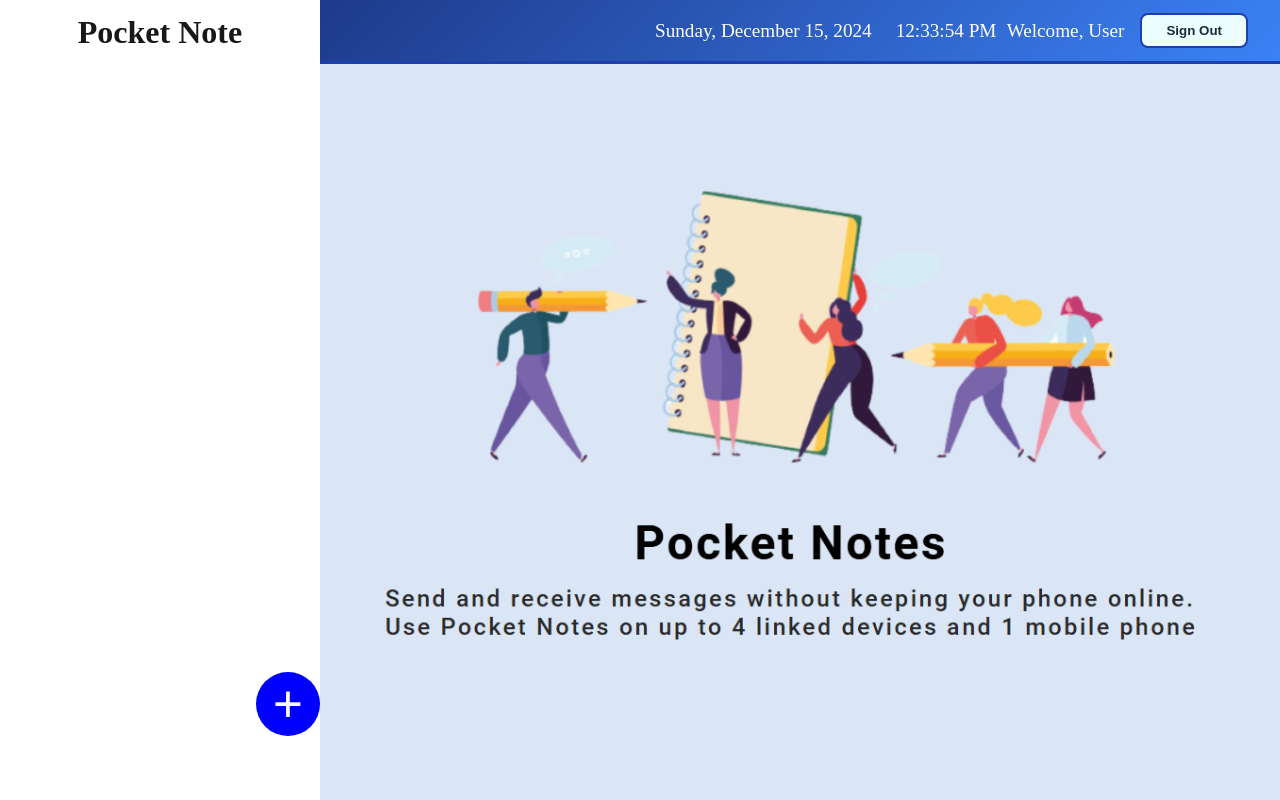
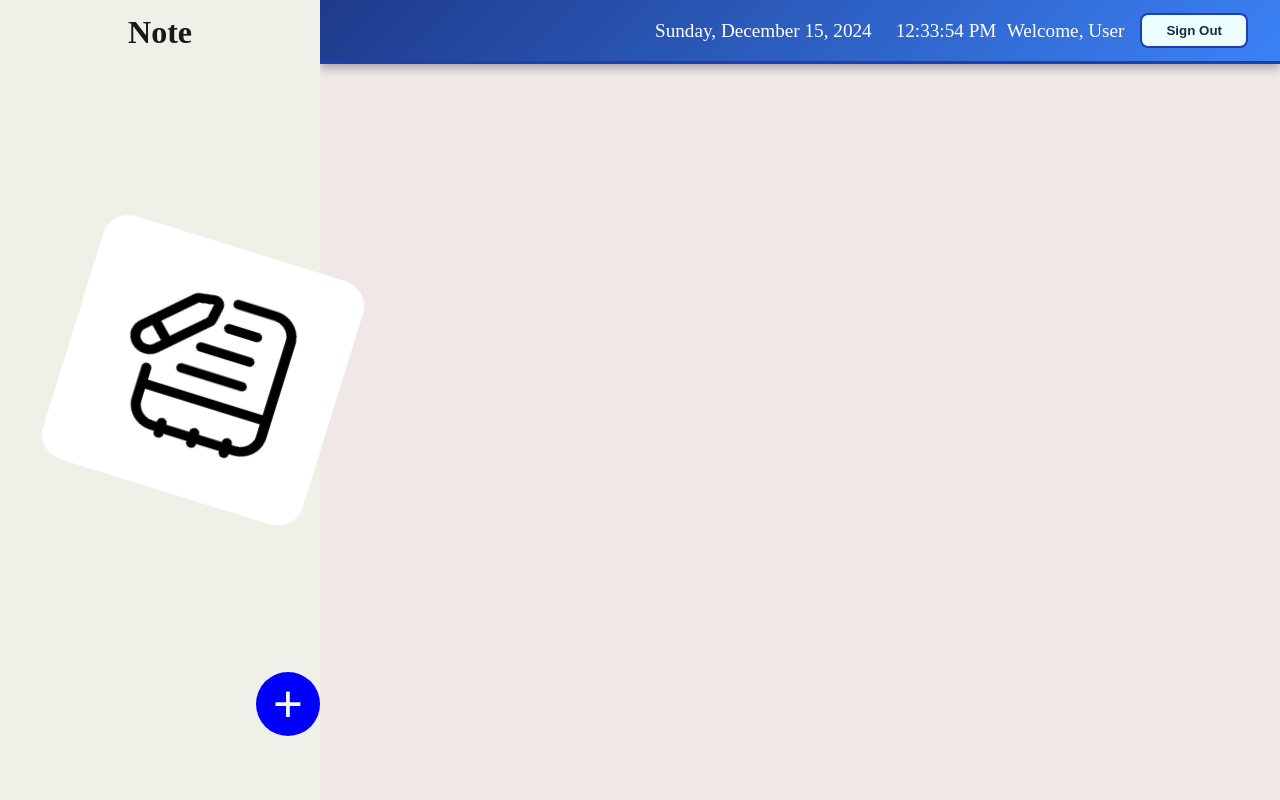
Before and after one commit to gairik99/Note2, a React (Vite) app: page / in a window 1280 px wide. Built offline with nearby package versions, Linux system fonts and the light colour scheme; sample sign-in values are in the browser's storage.

Commit message:
home page animation

```diff
--- a/package.json
+++ b/package.json
@@ -11,6 +11,7 @@
   },
   "dependencies": {
     "axios": "^1.7.9",
+    "framer-motion": "^12.0.5",
     "react": "^18.3.1",
     "react-dom": "^18.3.1",
     "react-router-dom": "^7.0.2",
--- a/src/components/Sidebar.jsx
+++ b/src/components/Sidebar.jsx
@@ -45,6 +45,7 @@ const Sidebar = ({ id }) => {
                 width: "25%",
                 height: "100%",
                 position: "relative",
+                background: 'rgb(239, 240, 231)'
             }}
         >
             <h1
@@ -60,7 +61,7 @@ const Sidebar = ({ id }) => {
                 }}
                 onClick={handleHomePage}
             >
-                Pocket Note
+                Note
             </h1 >
             <ul style={{
                 maxHeight: "calc(100vh - 6rem)", // Adjust height to leave space for header
--- a/src/pages/Home.css
+++ b/src/pages/Home.css
@@ -1,44 +1,47 @@
 .home-container {
   width: 100vw;
   height: 100vh;
-    display: flex;
   position: relative;
-}
-
-/* Sidebar styles */
-.sidebar-container {
-    width: 30%; /* Default for desktop */
-    height: 100%;
-    overflow: auto;
-    background-color: #f5f5f5; /* Add a background color for clarity */
-}
-
-/* Image container styles */
-.image-container {
-    width: 70%; /* Default for desktop */
-    height: 100%;
-    background: red;
   overflow: hidden;
 }
 
-.image-container img {
+/* Main content container */
+.main-content {
+  display: flex;
   width: 100%;
   height: 100%;
-    object-fit: cover;
 }
 
-/* Mobile styles */
-@media (max-width: 768px) {
-    .home-container {
-        flex-direction: column;
+/* Sidebar container */
+.content {
+  width: 75%;
+  height: 100%;
+  overflow: hidden;
+  background: rgb(240, 231, 231);
 }
 
-    .sidebar-container {
-        width: 100%; /* Sidebar takes full width on mobile */
-        height: 100%; /* Optional: Adjust height if necessary */
+/* Styling for the moving "Note" */
+.moving-note {
+  position: absolute;
+  font-size: 8rem;
+  font-weight: bold;
+  color: hsla(7, 100%, 63.9%, 0.58); /* Change color as needed */
+  white-space: nowrap;
+  pointer-events: none; /* Prevents the word from interfering with clicks */
+  will-change: transform;
 }
 
-    .image-container {
-        display: none; /* Hide the image on mobile */
+/* Modal fade-in animation */
+.modal-animation {
+  display: flex;
+  justify-content: center;
+  align-items: center;
+  position: fixed;
+  top: 0;
+  left: 0;
+  width: 100%;
+  height: 100%;
+  background: rgba(0, 0, 0, 0.5); /* Semi-transparent backdrop */
+  backdrop-filter: blur(5px); /* Blur effect */
+  z-index: 1000;
 }
-}
--- a/src/pages/Home.jsx
+++ b/src/pages/Home.jsx
@@ -1,36 +1,104 @@
-import Sidebar from "../components/Sidebar"
-import { useModal } from "../context/modalContext"
+import { motion } from "framer-motion";
+import Sidebar from "../components/Sidebar";
+import { useModal } from "../context/modalContext";
 import CreateGroupModal from "../components/CreateGroupModal";
 import NavBar from "../components/NavBar";
 import CreateSignUpModal from "../components/CreateSignUpModal";
 import CreateSignInModal from "../components/CreateSignInModal";
 import CreateSignoutModal from "../components/CreateSignoutModal";
+import "./Home.css";
 
 const Home = () => {
     const { modal } = useModal();
+
     return (
-        <div style={{ width: '100vw', height: '100vh', position: 'relative' }}>
-            <div style={{ display: 'flex', width: '100%', height: '100%' }}>
+        <motion.div
+            className="home-container"
+            initial={{ opacity: 0 }}
+            animate={{ opacity: 1 }}
+            transition={{ duration: 1 }}
+        >
+            <motion.div
+                className="main-content"
+                initial={{ x: -300 }}
+                animate={{ x: 0 }}
+                transition={{ type: "spring", stiffness: 120, damping: 20 }}
+            >
                 <Sidebar />
-                <div style={{ width: '75%', height: '100%', overflow: 'hidden' }}>
+                <motion.div
+                    className="content"
+                    initial={{ opacity: 0 }}
+                    animate={{ opacity: 1 }}
+                    transition={{ duration: 1 }}
+                >
                     <NavBar />
-                    <img
-                        src="home.png"
-                        alt="home"
-                        style={{
-                            height: '100%',
-                            width: '100%',
-                            objectFit: 'cover'
+                    {/* Word "Note" moving all around the page */}
+                    <motion.div
+                        className="moving-note"
+                        initial={{ x: 0, y: 0, rotate: 0, scale: 1 }}
+                        animate={{
+                            x: [0, 300, -300, 500, -500, 400, 0],
+                            y: [0, -300, 200, -400, 300, 400, 0],
+                            rotate: [0, 90, 180, 270, 360],
+                            scale: [1, 1.2, 1, 0.8, 1]
                         }}
-                    />
-                </div>
-            </div>
-            {modal.groupModal && <CreateGroupModal />}
-            {modal.signupModal && <CreateSignUpModal />}
-            {modal.signinModal && <CreateSignInModal />}
-            {modal.signoutModal && <CreateSignoutModal />}
-        </div>
-    )
-}
+                        transition={{
+                            duration: 15,
+                            repeat: Infinity,
+                            repeatType: "loop",
+                            ease: "easeInOut",
+                            rotate: { duration: 10, repeat: Infinity, ease: "linear" },
+                            scale: { duration: 5, repeat: Infinity, ease: "easeInOut" }
+                        }}
+                        style={{ willChange: "transform" }}
+                    >
+                        <img src="icon.jpg" alt="Note" style={{ height: '30vh', width: "20vw", borderRadius: "10%" }} />
+                    </motion.div>
+                </motion.div>
+            </motion.div>
 
-export default Home
+            {modal.groupModal && (
+                <motion.div
+                    className="modal-animation"
+                    initial={{ opacity: 0, scale: 0.8 }}
+                    animate={{ opacity: 1, scale: 1 }}
+                    transition={{ duration: 0.3, ease: "easeOut" }}
+                >
+                    <CreateGroupModal />
+                </motion.div>
+            )}
+            {modal.signupModal && (
+                <motion.div
+                    className="modal-animation"
+                    initial={{ opacity: 0, scale: 0.8 }}
+                    animate={{ opacity: 1, scale: 1 }}
+                    transition={{ duration: 0.3, ease: "easeOut" }}
+                >
+                    <CreateSignUpModal />
+                </motion.div>
+            )}
+            {modal.signinModal && (
+                <motion.div
+                    className="modal-animation"
+                    initial={{ opacity: 0, scale: 0.8 }}
+                    animate={{ opacity: 1, scale: 1 }}
+                    transition={{ duration: 0.3, ease: "easeOut" }}
+                >
+                    <CreateSignInModal />
+                </motion.div>
+            )}
+            {modal.signoutModal && (
+                <motion.div
+                    className="modal-animation"
+                    initial={{ opacity: 0, scale: 0.8 }}
+                    animate={{ opacity: 1, scale: 1 }}
+                    transition={{ duration: 0.3, ease: "easeOut" }}
+                >
+                    <CreateSignoutModal />
+                </motion.div>
+            )}
+        </motion.div>
+    );
+};
+
+export default Home;
```
Also changed, not shown: 1 other file (tests, documents, lock files or other folders). Lines whose indentation alone changed are shown as unchanged.
